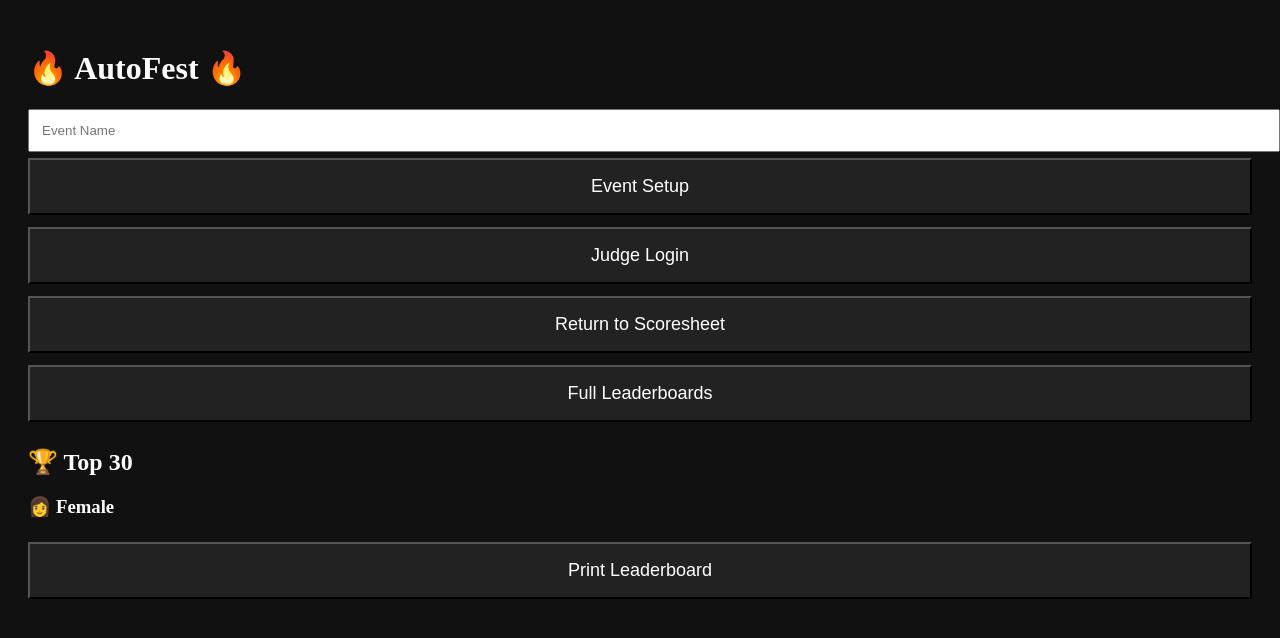
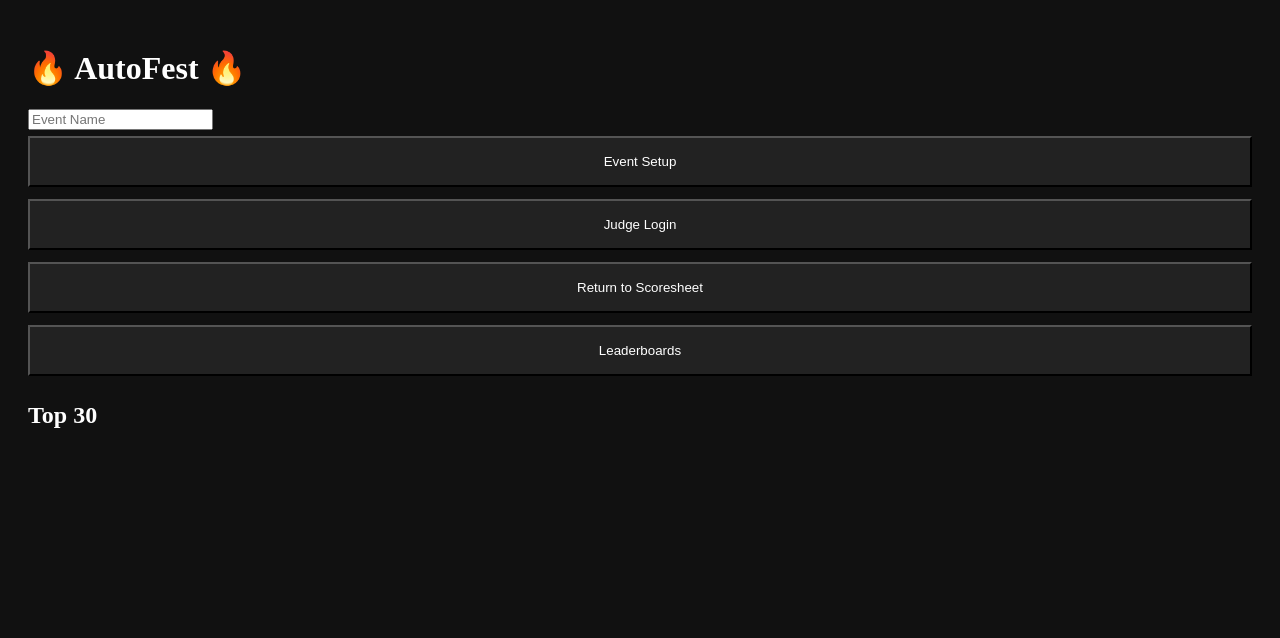
Before and after one commit to Les134/Autofest-2026-Final-App, a React (Create React App) app: page / in a window 1280 px wide. Shown: the top 638 px of the page. Built offline with nearby package versions, Linux system fonts and the light colour scheme.

Commit message:
Update App.js

```diff
--- a/src/App.js
+++ b/src/App.js
@@ -41,7 +41,7 @@ export default function App(){
   const [data,setData] = useState([]);
   const [locked,setLocked] = useState(false);
 
-  // 🔧 FIX: Reset judge when opening login
+  // RESET JUDGE WHEN ENTER LOGIN
   useEffect(()=>{
     if(screen==="judgeLogin"){
       setJudge("");
@@ -134,7 +134,6 @@ export default function App(){
     setTyres("");
   }
 
-  // COMBINE
   function combineScores(){
     let combined = {};
     data.forEach(e=>{
@@ -152,18 +151,11 @@ export default function App(){
   }
 
   const overall = combineScores();
-  const female = overall.filter(e=>e.gender==="Female");
-
-  const classBoards = {};
-  classes.forEach(c=>{
-    classBoards[c] = overall.filter(e=>e.class===c);
-  });
 
   const menuBtn = {
     width:"100%",
     padding:"16px",
     margin:"6px 0",
-    fontSize:"18px",
     background:"#222",
     color:"#fff"
   };
@@ -178,37 +170,23 @@ export default function App(){
           placeholder="Event Name"
           value={eventName}
           onChange={e=>!eventLocked && setEventName(e.target.value)}
-          style={{width:"100%",padding:12}}
         />
 
         <button style={menuBtn} onClick={()=>setScreen("eventSetup")}>Event Setup</button>
         <button style={menuBtn} onClick={()=>setScreen("judgeLogin")}>Judge Login</button>
         <button style={menuBtn} onClick={()=>setScreen("score")}>Return to Scoresheet</button>
-        <button style={menuBtn} onClick={()=>setScreen("leaderboard")}>Full Leaderboards</button>
+        <button style={menuBtn} onClick={()=>setScreen("leaderboard")}>Leaderboards</button>
 
-        <h2>🏆 Top 30</h2>
+        <h2>Top 30</h2>
         {overall.slice(0,30).map((e,i)=>(
           <div key={i}>#{i+1} {e.car} - {e.total}</div>
         ))}
-
-        <h3>👩 Female</h3>
-        {female.slice(0,10).map((e,i)=>(
-          <div key={i}>#{i+1} {e.car} - {e.total}</div>
-        ))}
-
-        <button style={menuBtn} onClick={()=>window.print()}>
-          Print Leaderboard
-        </button>
       </div>
     );
   }
 
   // JUDGE LOGIN
   if(screen==="judgeLogin"){
-    if(!eventLocked){
-      return <div style={{padding:20}}>Event not locked</div>;
-    }
-
     return (
       <div style={{padding:20}}>
         <h2>Select Judge</h2>
@@ -223,30 +201,29 @@ export default function App(){
 
         {judge && (
           <button style={menuBtn} onClick={()=>setScreen("score")}>
-            Continue to Scoresheet
+            Continue
           </button>
         )}
       </div>
     );
   }
 
-  // 🔧 FIX: prevent scoring without judge
+  // BLOCK SCORE IF NO JUDGE
   if(screen==="score" && !judge){
     return (
       <div style={{padding:20}}>
         <h2>No Judge Selected</h2>
         <button style={menuBtn} onClick={()=>setScreen("judgeLogin")}>
-          Go to Judge Login
+          Go to Login
         </button>
       </div>
     );
   }
 
-  // LEADERBOARD unchanged...
-
-  // SCORE PAGE (unchanged)
+  // SCORE SHEET (FULL RESTORED)
   return (
     <div style={{padding:20}}>
+
       <h2>{eventName}</h2>
       <h3>{judge}</h3>
 
@@ -256,16 +233,23 @@ export default function App(){
         onChange={e=>setCar(e.target.value)}
       />
 
+      <div>
+        <button onClick={()=>setGender("Male")}>Male</button>
+        <button onClick={()=>setGender("Female")}>Female</button>
+      </div>
+
+      <div>
+        {classes.map(c=>(
+          <button key={c} onClick={()=>setCarClass(c)}>{c}</button>
+        ))}
+      </div>
+
       {categories.map(cat=>(
         <div key={cat}>
           <div>{cat}</div>
           <div style={{display:"flex",flexWrap:"wrap"}}>
             {[...Array(20)].map((_,i)=>(
-              <button
-                key={i}
-                disabled={locked}
-                onClick={()=>setScore(cat,i+1)}
-              >
+              <button key={i} onClick={()=>setScore(cat,i+1)}>
                 {i+1}
               </button>
             ))}
@@ -273,8 +257,20 @@ export default function App(){
         </div>
       ))}
 
+      <div>
+        <button onClick={()=>setTyres("Left")}>Left</button>
+        <button onClick={()=>setTyres("Right")}>Right</button>
+      </div>
+
+      <div>
+        {deductionsList.map(d=>(
+          <button key={d} onClick={()=>toggleDeduction(d)}>{d}</button>
+        ))}
+      </div>
+
       <button style={menuBtn} onClick={submit}>Submit</button>
       <button style={menuBtn} onClick={()=>setScreen("home")}>Home</button>
+
     </div>
   );
 }
```
